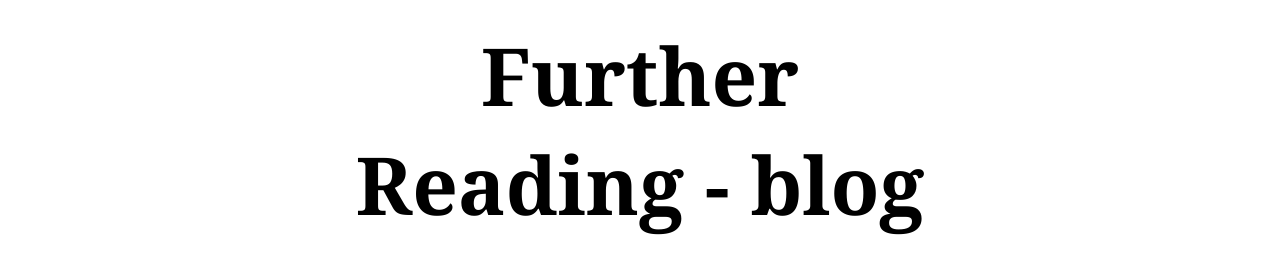
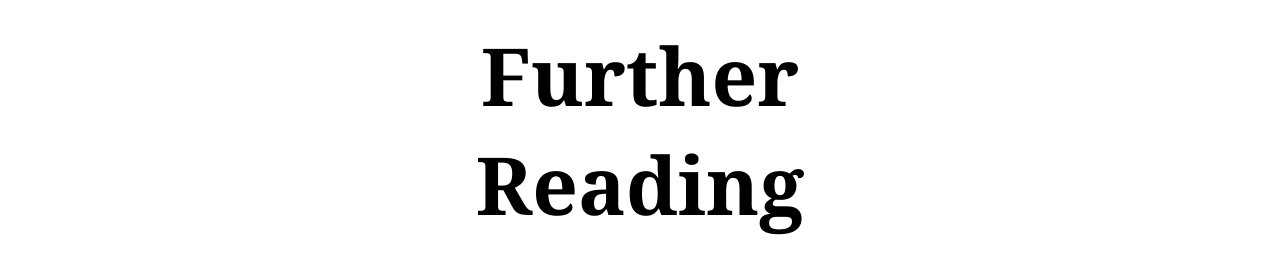
Before and after one commit to Pvag/blog, a plain HTML site: page index.html in a window 1280 px wide. Shown: the top 266 px of the page. Drawn offline with Linux system fonts and the light colour scheme; grey boxes are pictures that could not be loaded; a web font is replaced by a local one.

Commit message:
content: change blog title

```diff
--- a/index.html
+++ b/index.html
@@ -11,7 +11,7 @@
 
     <main>
 
-        <h1 id="blog-title">Further Reading - blog</h1>
+        <h1 id="blog-title">Further Reading</h1>
         <div id="image-palm"></div>
         <div class="post a">
             <h3 class="post-title">Studio Vero e Sostenibile</h3>
--- a/style.css
+++ b/style.css
@@ -68,6 +68,7 @@ body {
 }
 */
 
+
 #page-footer {
     width: 80%;
     margin: 40px auto 40px auto;
```
